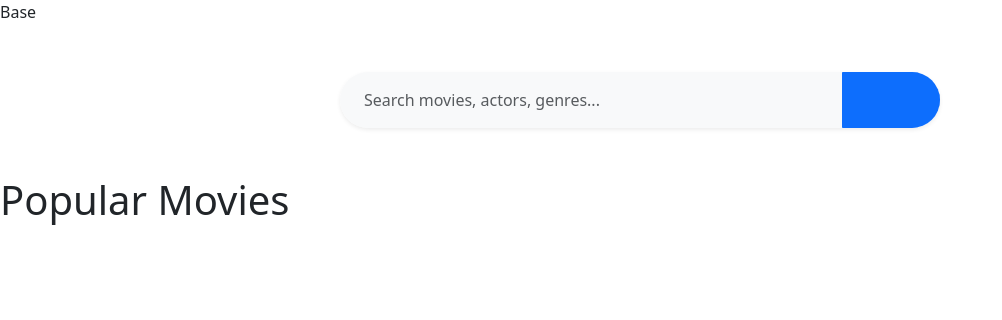
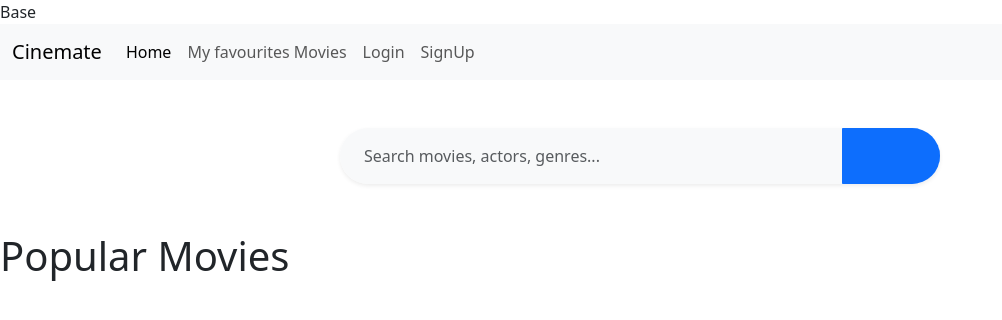
Before and after one commit to Elite81/cinemate, a Django app: page / in a window 1280 px wide. Shown: the top 320 px of the page, without its empty margins (0-1002 px from the left). Run offline with Django 5.2, Linux system fonts and the light colour scheme; data that the repository does not hold is empty.

Commit message:
Implement favourite movies flow with messages and navigation link

```diff
--- a/movies/templates/movies/base.html
+++ b/movies/templates/movies/base.html
@@ -10,6 +10,51 @@
     {% block title %}Base{% endblock %}
 </head>
 <body>
+    {% block header %}
+        <nav class="navbar navbar-expand-lg bg-body-tertiary">
+  <div class="container-fluid">
+    <button class="navbar-toggler" type="button" data-bs-toggle="collapse" data-bs-target="#navbarTogglerDemo03" aria-controls="navbarTogglerDemo03" aria-expanded="false" aria-label="Toggle navigation">
+      <span class="navbar-toggler-icon"></span>
+    </button>
+    <a class="navbar-brand" href="">Cinemate</a>
+    <div class="collapse navbar-collapse" id="navbarTogglerDemo03">
+      <ul class="navbar-nav me-auto mb-2 mb-lg-0">
+        <li class="nav-item">
+          <a class="nav-link active" aria-current="page" href="/">Home</a>
+        </li>
+        <li class="nav-item">
+          <a class="nav-link" href="{% url 'my_fav_movies' %}">My favourites Movies</a>
+        </li>
+    {% if user.is_authenticated %}
+        <li class="nav-item">
+            <form method="post" action="{ url 'accounts' %}">
+                {% csrf_token %}
+                <button type="submit" class="nav-link btn btn-link p-0" >Logout</button>
+            </form>
+        </li>
+    {% else %}
+        <li class="nav-item">
+          <a class="nav-link" href="account_login">Login</a>
+        </li>
+          <li class="nav-item">
+          <a class="nav-link" href="{% url 'account_signup'%}">SignUp</a>
+        </li>
+    {% endif %}
+      </ul>
+
+    </div>
+  </div>
+</nav>
+    {% endblock%}
+{%block message %}
+{% if messages %}
+    <div class="position-fixed top-0 end-0 p-3" style="z-index:1050;">
+        {% for message in messages %}
+            <div class="alert alert-{{ message.tags}} fade show">{{ message }}</div>
+        {% endfor %}
+    </div>
+    {% endif %}
+  {% endblock %}
    {% block content %}
 
     {% endblock %}
--- a/movies/templates/movies/favourite_movies.html
+++ b/movies/templates/movies/favourite_movies.html
@@ -4,6 +4,7 @@
 
 <div>
     <h1>My Favourite Movies</h1>
+
     {% for movie in fav_movies%}
     <a href="{% url 'movie_detail' movie_id=movie.tmdb_id %}">
         <div class="col-lg-2 col-md-3 col-sm-6">
--- a/movies/templates/movies/home.html
+++ b/movies/templates/movies/home.html
@@ -3,7 +3,7 @@
 {% block content %}
 
 
-<form action="{% url 'search' %}" method="get" class="my-5">
+<form action="{% url 'search' %}" method="POST" class="my-5">
   <div class="input-group shadow-sm rounded-pill overflow-hidden mx-auto" style="max-width: 600px;">
     <input
       type="search"
@@ -24,6 +24,7 @@
 <h1>Popular Movies</h1>
 <div class="row p">
 {% for movie in movies %}
+
 <div class="col-lg-2 col-md-3 col-sm-6">
     <a href="{% url 'movie_detail' movie_id=movie.id %}">
       <img src="https://image.tmdb.org/t/p/w500{{movie.poster_path}}" class="card-img-top" alt="{{movie.title}}">
@@ -32,8 +33,17 @@
           <p class="card-text">Ratings: {{movie.vote_average}}
       </div>
     </a>
-    <button><a href="{% url 'my_fav_movies' fav_movie=movie.id %}">Add to Favourites</a></button>
+    <form action="{% url 'my_fav_movies'%}" method="POST">
+      {% csrf_token %}
+      <div>
+        <input type="hidden" id="title" name="movie_id" value="{{movie.id}}" />
+        <input type="submit" value="Add to favourite"/>
+      </div>
+    </form>
 </div>
+
+    {% comment %} <button><a href="{% url 'my_fav_movies' fav_movie=movie.id %}">Add to Favourites</a></button> {% endcomment %}
+
 {% endfor%}
 </div>
 {% endblock %}
--- a/movies/urls.py
+++ b/movies/urls.py
@@ -5,5 +5,5 @@ urlpatterns = [
     path("", index, name='home'),
     path("search/", search, name='search'),
     path('movie/<int:movie_id>', movie_detail, name="movie_detail"),
-    path('favourites/<int:fav_movie>', movie_favourite, name="my_fav_movies")
+    path('favourites/', movie_favourite, name="my_fav_movies")
 ]
--- a/movies/views.py
+++ b/movies/views.py
@@ -1,4 +1,6 @@
-from django.shortcuts import render
+from django.shortcuts import render, redirect
+from django.contrib import messages
+from django.contrib.auth.decorators import login_required
 from .utils import *
 from .models import *
 
@@ -17,33 +19,37 @@ def search(request):
 
 
 def movie_detail(request, movie_id):
-
     result = the_movie_detail(movie_id) if movie_id else []
-    print(result)
     return render(request, 'movies/movie_detail.html', {'movie':result})
 
 
-def movie_favourite(request, fav_movie):
-    fav_movie = the_movie_detail(fav_movie) if fav_movie else []
-    movie, created = Movie.objects.get_or_create(
-        tmdb_id=fav_movie['id'],
-         defaults={'title':fav_movie['original_title'],
-                   'overview':fav_movie['overview'],
-                   'poster_path':fav_movie['poster_path'],
-                   'backdrop_path':fav_movie['backdrop_path'],
-                   'release_date':fav_movie['release_date'],
-                   'vote_average':fav_movie['vote_average'],
-                   'vote_count':fav_movie['vote_count'],
-                    'popularity':fav_movie['popularity'],
-                    'original_language':fav_movie['original_language'],
-             'adult':fav_movie['adult']} )
-    my_fav_movie, created = FavoriteMovie.objects.get_or_create(user=request.user, movie=movie)
+@login_required
+def movie_favourite(request):
+    if request.method == 'POST':
+        fav_movie = request.POST['movie_id']
+        fav_movie = the_movie_detail(fav_movie) if fav_movie else []
+        movie, created = Movie.objects.get_or_create(
+            tmdb_id=fav_movie['id'],
+            defaults={'title':fav_movie['original_title'],
+                    'overview':fav_movie['overview'],
+                    'poster_path':fav_movie['poster_path'],
+                    'backdrop_path':fav_movie['backdrop_path'],
+                    'release_date':fav_movie['release_date'],
+                    'vote_average':fav_movie['vote_average'],
+                    'vote_count':fav_movie['vote_count'],
+                        'popularity':fav_movie['popularity'],
+                        'original_language':fav_movie['original_language'],
+                'adult':fav_movie['adult']} )
+        my_fav_movie, created = FavoriteMovie.objects.get_or_create(user=request.user, movie=movie)
+        if created:
+            messages.success(request, f"{my_fav_movie.movie.title} added to favourites")
+        else:
+            messages.info(request, f"{my_fav_movie.movie.title} is already in your favourites")
 
-    movies= FavoriteMovie.objects.all().order_by('-added_at')
+        return redirect("my_fav_movies")
+
+    movies= FavoriteMovie.objects.filter(user=request.user).order_by('-added_at')
     all_fav_movie=[]
     for movie in movies:
         all_fav_movie.append(movie.movie)
-
-    print(all_fav_movie)
-
     return render(request, "movies/favourite_movies.html", {'fav_movies':all_fav_movie})
```
Also changed, not shown: db.sqlite3.
